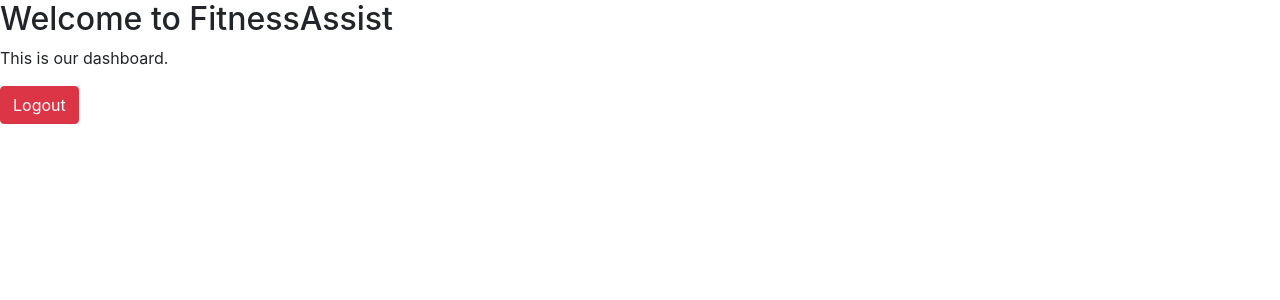
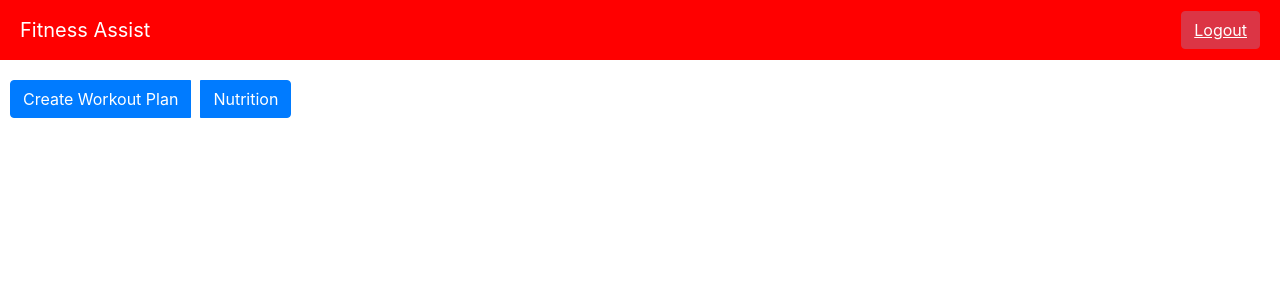
Before and after one commit to mirajjara/CSC-330-Fitness-Application, a Flask app: page / in a window 1280 px wide. Shown: the top 300 px of the page. Run offline with Flask 3, Linux system fonts and the light colour scheme; a user stored in the database is signed in; some libraries are stand-ins or nearby versions.

Commit message:
Update home.html

```diff
--- a/FitnessAssist/templates/home.html
+++ b/FitnessAssist/templates/home.html
@@ -2,13 +2,57 @@
 <html>
 <head>
     <title>Home</title>
-    <!-- Adding Bootstrap for styling the logout button -->
     <link rel="stylesheet" href="https://stackpath.bootstrapcdn.com/bootstrap/4.5.2/css/bootstrap.min.css">
+    <style>
+        /* CSS for the red navigation bar */
+        .navbar {
+            background-color: red;
+            color: white;
+            padding: 10px 20px;
+            display: flex;
+            justify-content: space-between; /* Align items at the edges */
+        }
+
+        /* CSS for the navigation links */
+        .navbar-nav {
+            display: flex;
+            align-items: center;
+        }
+
+        .navbar-nav a {
+            margin-left: 20px; /* Add spacing between links */
+            text-decoration: underline; /* Underline the links */
+            color: white; /* Set link color */
+        }
+
+        .navbar-nav a:hover {
+            color: white; /* Change link color on hover */
+            text-decoration: underline; /* Maintain underline on hover */
+        }
+
+        /* CSS for the buttons */
+        .btn-group {
+            margin-top: 20px; /* Add space between navbar and buttons */
+            text-align: center;
+        }
+
+        .btn-group button {
+            margin: 0 10px; /* Add space between buttons */
+        }
+    </style>
 </head>
 <body>
-    <h2>Welcome to FitnessAssist</h2>
-    <p>This is our dashboard.</p>
-    <!-- Logout Link styled as a button -->
-    <a href="{{ url_for('auth.logout') }}" class="btn btn-danger">Logout</a>
+    <nav class="navbar">
+        <div class="navbar-brand">Fitness Assist</div>
+        <div class="navbar-nav">
+            <a href="{{ url_for('auth.logout') }}" class="btn btn-danger">Logout</a>
+        </div>
+    </nav>
+
+    <div class="btn-group">
+        <button type="button" class="btn btn-primary">Create Workout Plan</button>
+        <button type="button" class="btn btn-primary">Nutrition</button>
+    </div>
+
 </body>
 </html>
```
